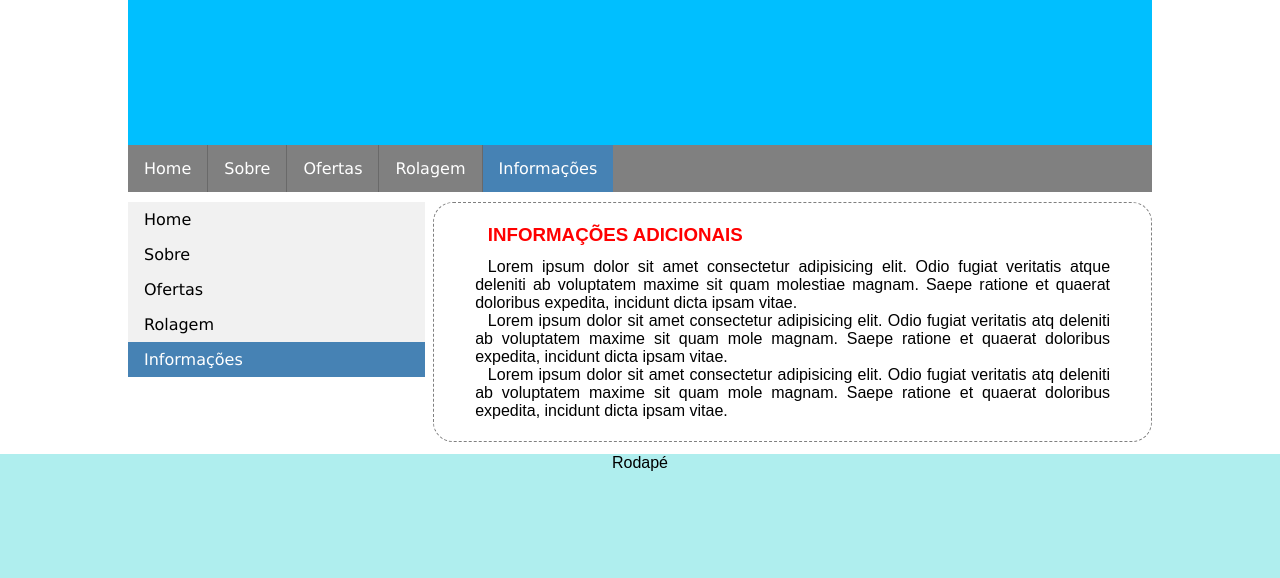
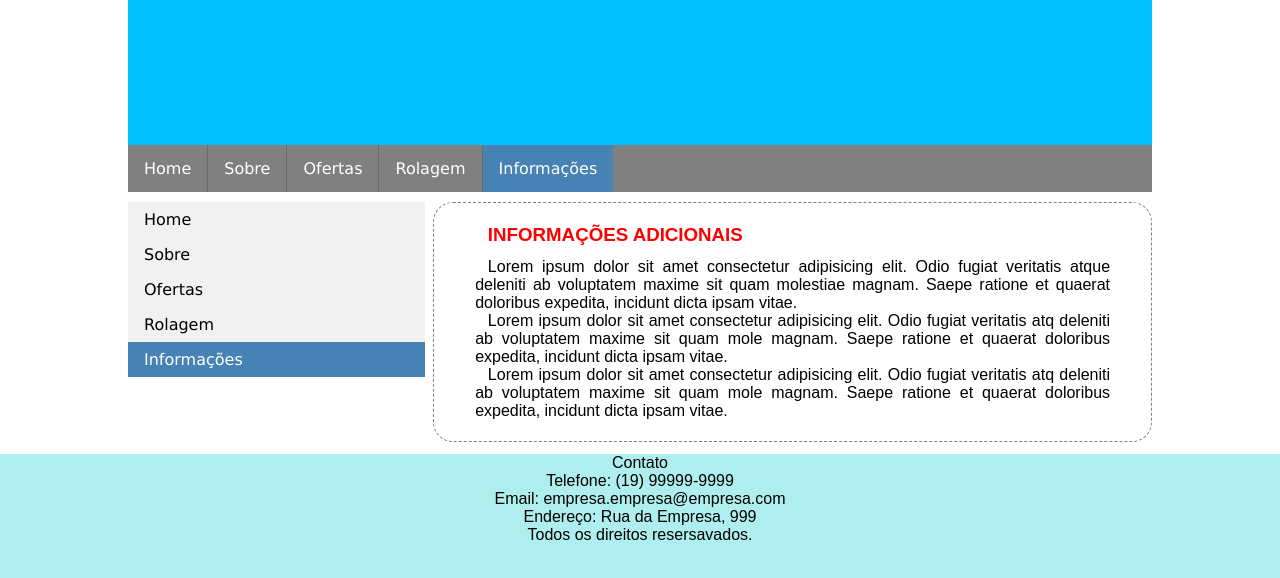
Before and after one commit to murillomsouza/Desenvolvimento-Web-I, a plain HTML site: page Desen Web Marcio/inforadicionais.html in a window 1280 px wide. Shown: the part 108-686 px from the top of the page. Drawn offline with Linux system fonts and the light colour scheme.

Commit message:
Alteração nas demais paginas no footer origin/main

```diff
--- a/Desen Web Marcio/inforadicionais.html
+++ b/Desen Web Marcio/inforadicionais.html
@@ -94,7 +94,18 @@
             </main>
         </div>
         <footer>
-            Rodapé
+            <ol>Contato
+                <li>
+                    Telefone: (19) 99999-9999
+                </li>
+                <li>
+                    Email: empresa.empresa@empresa.com
+                </li>
+                <li>
+                    Endereço: Rua da Empresa, 999
+                </li>
+                Todos os direitos resersavados.
+            </ol>
         </footer>
     </body>
 </html>
```
Also changed, not shown: Desen Web Marcio/ofertas.html (+12 -1 lines), Desen Web Marcio/rolagem.html (+12 -1 lines), Desen Web Marcio/sobre.html (+12 -1 lines).
